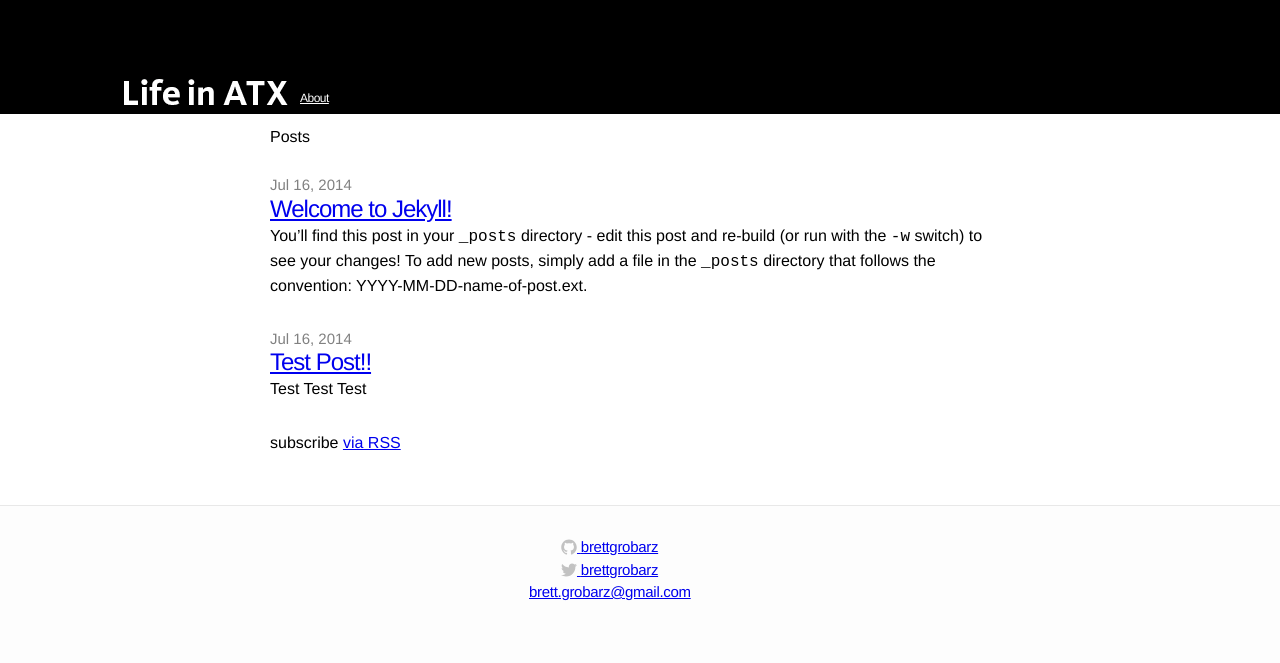
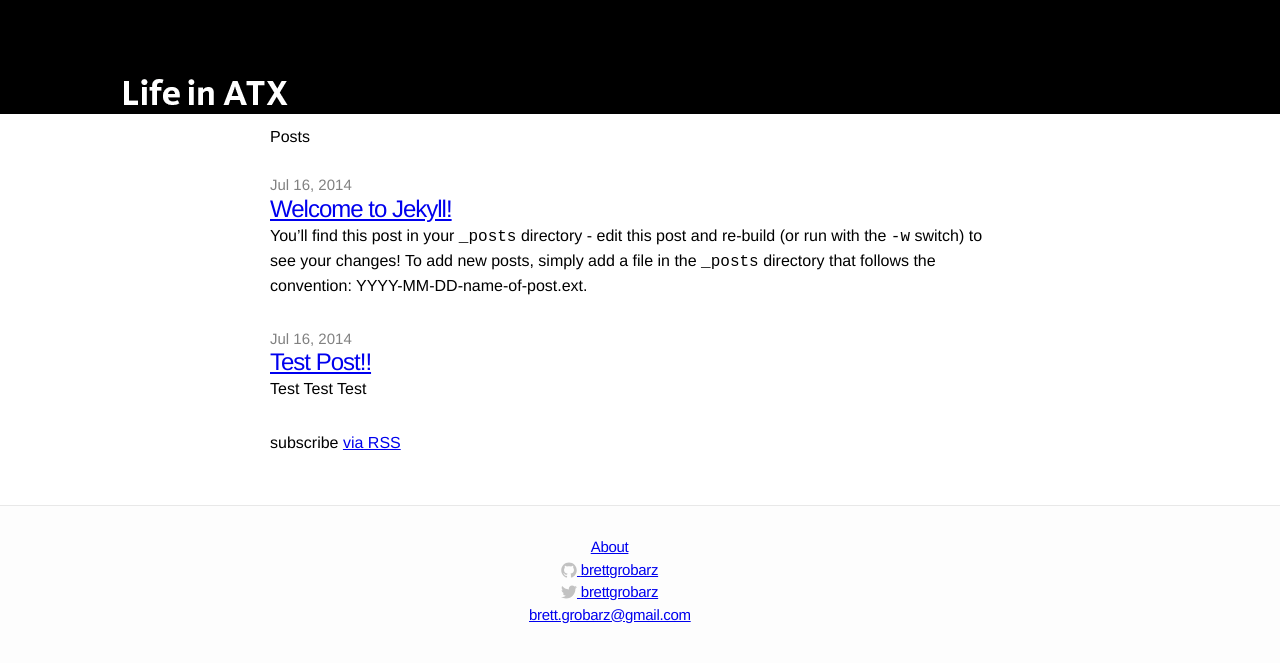
Before and after one commit to brettgrobarz/brettgrobarz.github.io, a Jekyll site: the page built from index.html, in a window 1280 px wide and 900 px high. Shown: the top 663 px of the window. Built offline with Jekyll 4.4.1, drawn with Linux system fonts in a browser that asks for light colours.

Commit message:
removed links from header, placed in footer

```diff
--- a/_includes/footer.html
+++ b/_includes/footer.html
@@ -10,6 +10,9 @@
 
     <div class="footer-col-2 column">
       <ul>
+        <li>{% for page in site.pages %}
+          {% if page.title %}<a class="page-link" href="{{ page.url | prepend: site.baseurl }}">{{ page.title }}</a>{% endif %}
+        {% endfor %}</li>
         {% if site.github_username %}<li>
           <a href="https://github.com/{{ site.github_username }}">
             <span class="icon github">
@@ -46,6 +49,7 @@
             <span class="username">{{ site.twitter_username }}</span>
           </a>
           <li><a href="mailto:{{ site.email }}">{{ site.email }}</a></li>
+
         </li>{% endif %}
       </ul>
     </div>
--- a/_includes/header.html
+++ b/_includes/header.html
@@ -3,28 +3,7 @@
 <header class="site-header">
 <div class="sitelogo"><img src="/images/logodiv.png"></div>
 
-  <!-- <div class="wrap"> -->
 
-    <!-- <a class="site-title" href="{{ site.baseurl }}/">{{ site.title }}</a>
-      <a class="site-title-2"> in ATX </a> -->
-    <nav class="site-nav">
-      <!-- <a href="#" class="menu-icon">
-        <svg version="1.1" xmlns="http://www.w3.org/2000/svg" xmlns:xlink="http://www.w3.org/1999/xlink" x="0px" y="0px"
-           viewBox="0 0 18 15" enable-background="new 0 0 18 15" xml:space="preserve">
-          <path fill="#505050" d="M18,1.484c0,0.82-0.665,1.484-1.484,1.484H1.484C0.665,2.969,0,2.304,0,1.484l0,0C0,0.665,0.665,0,1.484,0
-            h15.031C17.335,0,18,0.665,18,1.484L18,1.484z"/>
-          <path fill="#505050" d="M18,7.516C18,8.335,17.335,9,16.516,9H1.484C0.665,9,0,8.335,0,7.516l0,0c0-0.82,0.665-1.484,1.484-1.484
-            h15.031C17.335,6.031,18,6.696,18,7.516L18,7.516z"/>
-          <path fill="#505050" d="M18,13.516C18,14.335,17.335,15,16.516,15H1.484C0.665,15,0,14.335,0,13.516l0,0
-            c0-0.82,0.665-1.484,1.484-1.484h15.031C17.335,12.031,18,12.696,18,13.516L18,13.516z"/>
-        </svg>
-      </a> -->
-      <div class="header-nav-bar">
-      <div class="trigger">
-        {% for page in site.pages %}
-          {% if page.title %}<a class="page-link" href="{{ page.url | prepend: site.baseurl }}">{{ page.title }}</a>{% endif %}
-        {% endfor %}
-      </div>
       </div>
     </nav>
 
--- a/css/main.css
+++ b/css/main.css
@@ -124,14 +124,14 @@ a:visited { color: #205caa; }*/
 
 .site-nav .menu-icon { display: none; }
 
-.site-nav .page-link {
+/*.site-nav .page-link {
   padding-top: 70px;
   font-size: 12px;
-  /*margin-left: 20px;*/
+  margin-left: 20px;
   color: white;
   letter-spacing: -.5px;
   float: right;
-}
+}*/
 
 /* Site footer */
 
@@ -416,6 +416,11 @@ a:visited { color: #205caa; }*/
 
   .wrap { padding: 0 12px; }
 
+/*  .headerlink {
+    float: right;
+    margin-top: 75px;
+  }*/
+
  /* .site-nav {
     position: fixed;
     z-index: 10;
```
